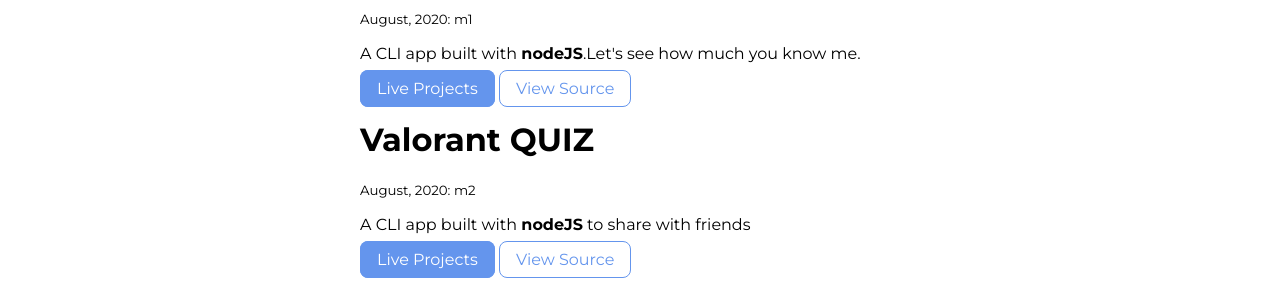
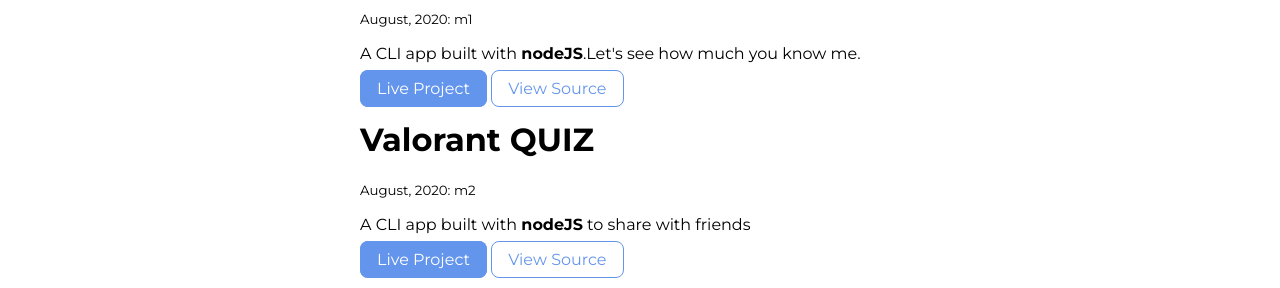
Before and after one commit to hiddartho/portfolio-web, a plain HTML site: page projects.html in a window 1280 px wide. Shown: the part 611-899 px from the top of the page. Drawn offline with Linux system fonts and the light colour scheme.

Commit message:
updated:link

```diff
--- a/projects.html
+++ b/projects.html
@@ -36,8 +36,8 @@
 				<small>August, 2020: m1</small>
 				<p>A CLI app built with <strong>nodeJS</strong>.Let's see how much you know me.</p>
 				<a class="link link-primary"
-					href="https://replit.com/@HiddarthoBaruah/end-game-1?embed=1&output=1#index.js" target="_blank">Live
-					Projects</a>
+					href="https://replit.com/@HiddarthoBaruah/end-game-1?embed=1&output=1" target="_blank">Live
+					Project</a>
 				<a class="link link-secondary" href="https://github.com/hiddartho/m1-do_you_know_me"
 					target="_blank">View Source</a>
 			</div>
@@ -50,7 +50,7 @@
 				<p>A CLI app built with <strong>nodeJS</strong> to share with friends</p>
 				<a class="link link-primary"
 					href="https://replit.com/@HiddarthoBaruah/valorant-quiz?embed=1&output=1#index.js"
-					target="_blank">Live Projects</a>
+					target="_blank">Live Project</a>
 				<a class="link link-secondary" href="https://github.com/hiddartho/m2-valorant_quiz" target="_blank">View
 					Source</a>
 			</div>
```
